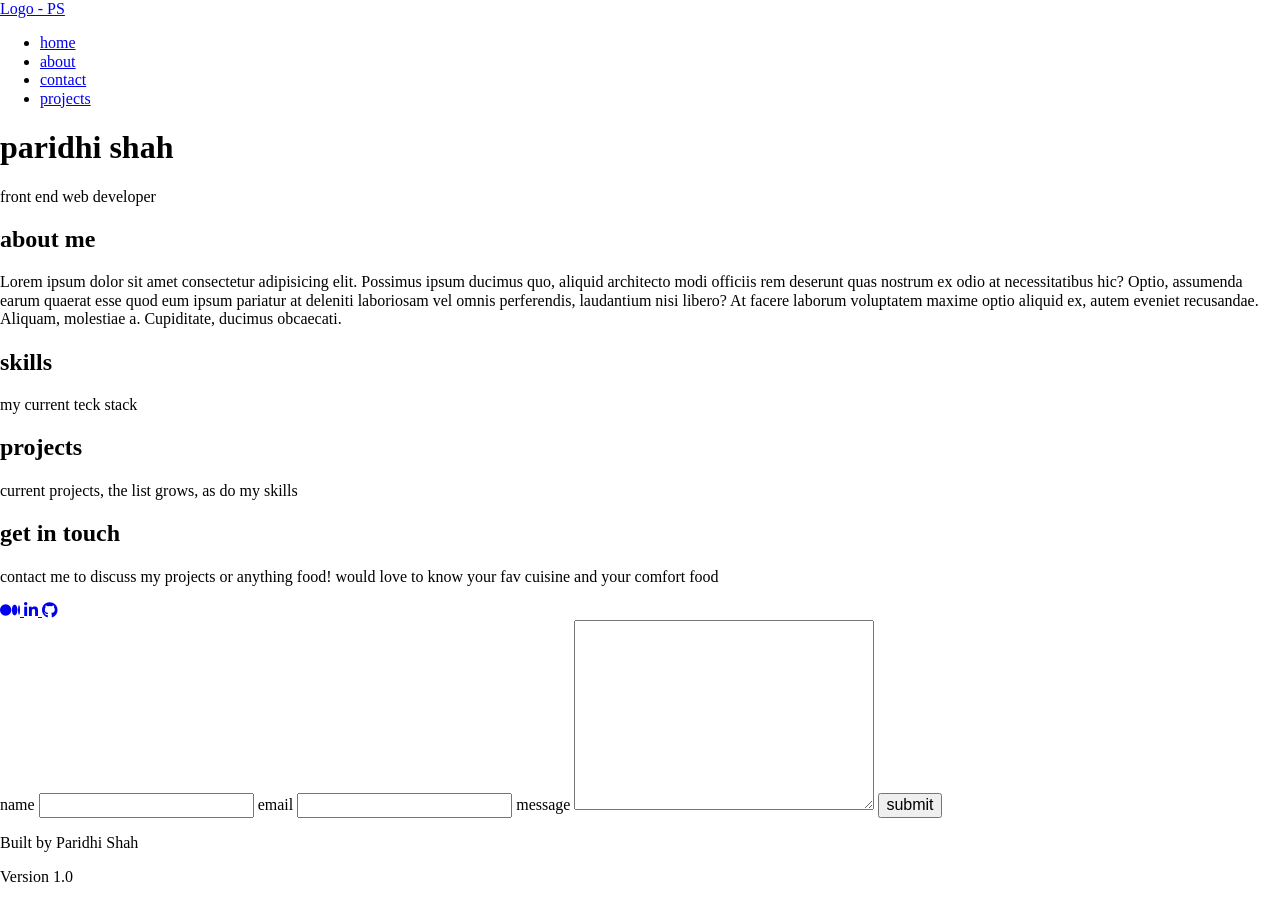
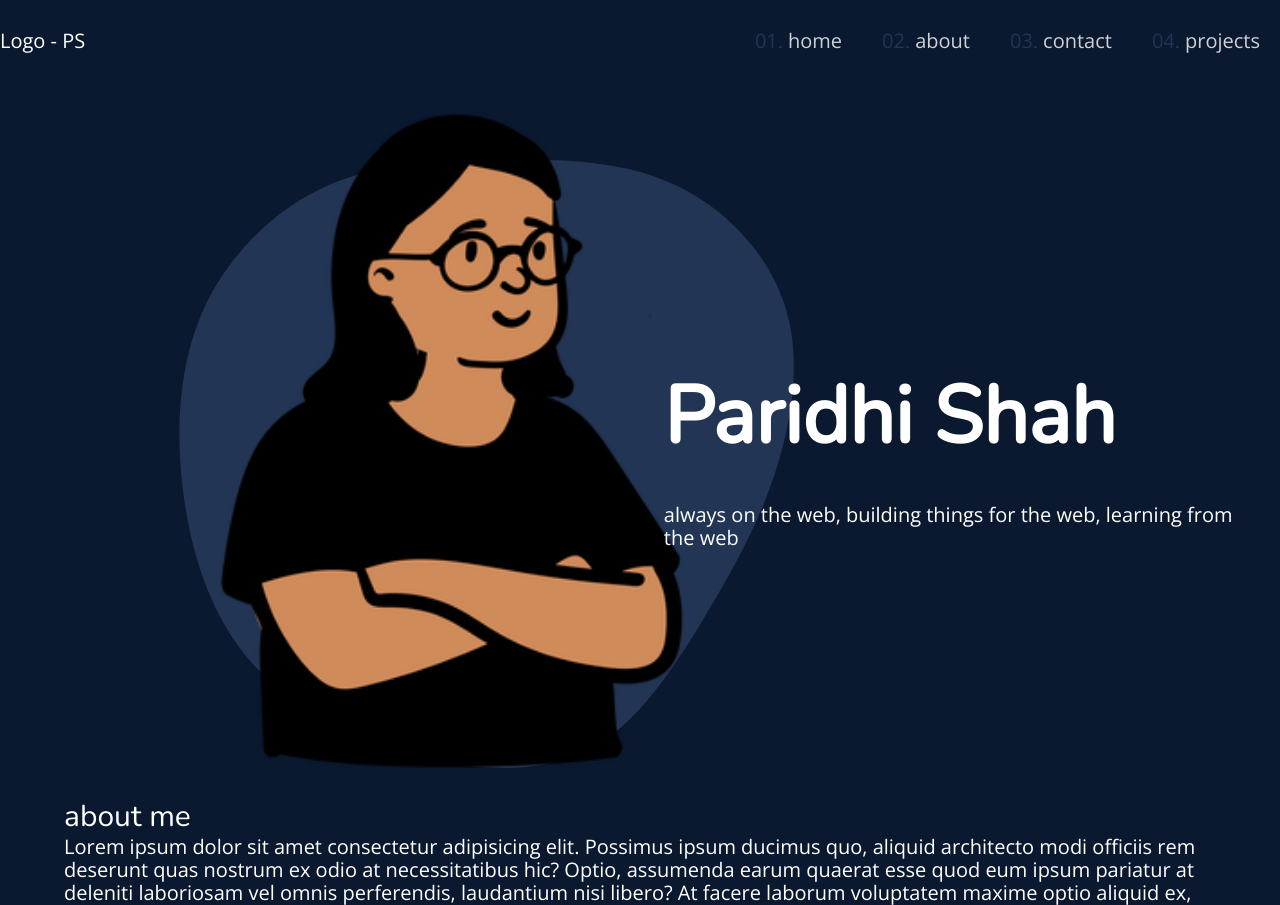
Before and after one commit to paridhishah96/paridhiShahPortfolio, a plain HTML site: page index.html in a window 1280 px wide. Shown: the top 905 px of the page. Drawn offline with nearby package versions, Linux system fonts and the light colour scheme.

Commit message:
completed small changes and styled header

```diff
--- a/index.html
+++ b/index.html
@@ -6,37 +6,44 @@
     <meta name="viewport" content="width=device-width, initial-scale=1.0">
     <title>Paridhi Shah</title>
     <script src="https://kit.fontawesome.com/319714ae3d.js" crossorigin="anonymous"></script>
+    <link rel="preconnect" href="https://fonts.googleapis.com">
+    <link rel="preconnect" href="https://fonts.gstatic.com" crossorigin>
+    <link href="https://fonts.googleapis.com/css2?family=Nunito:ital,wght@0,400;1,700&family=Open+Sans:wght@300;400;700&display=swap" rel="stylesheet">
     <link rel="stylesheet" href="./styles/style.css">
     </head>
 <body>
-    <header>
-        <div class="headerNav" id="headerNav">
-            <nav>
+    <!-- Skip Links -->
+    <a href="#mainContent" class="skip-link">Skip to main content.</a>
+
+    <nav class="headerNav" id="headerNav">
         <a href="#" id="logo">Logo - PS</a>
         <div class="hamburgerMenu" id="hamburgerMenu">
             <ul>
                 <li>
-                            <a href="#home">home</a>
+                    <a href="#home"><span class="srNumber">01.</span>home</a>
                 </li>
                 <li>
-                            <a href="#about">about</a>
+                    <a href="#about"><span class="srNumber">02.</span>about</a>
                 </li>
                 <li>
-                            <a href="#contact">contact</a>
+                    <a href="#contact"><span class="srNumber">03.</span>contact</a>
                 </li>
                 <li>
-                            <a href="#projects">projects</a>
+                    <a href="#projects" class="last"><span class="srNumber">04.</span>projects</a>
                 </li>
             </ul>
         </div>
     </nav>
+    <header>
+        <div class="heading">
+            <div class="bgBlob"></div>
+            <div class="wrapper">
+                <h1>Paridhi Shah</h1>
+                <p>always on the web, building things for the web, learning from the web</p>
             </div>
-        <div class="heading">
-            <h1>paridhi shah</h1>
-            <p>front end web developer</p>
         </div>
     </header>
-    <main>
+    <main id="mainContent">
         <section class="about" id="about">
             <div class="wrapper">
                 <div class="imgContainer">
@@ -110,7 +117,8 @@
     </main>
     <footer>
         <p>Built by Paridhi Shah</p>
-        <p>Version 1.0</p>
+        <p>Version 2.0</p>
     </footer>
 </body>
 </html>
+<!-- colour palette inspiration from www.brittanychiang.com/ -->
--- a/styles/sass/partials/_baseStyles.scss
+++ b/styles/sass/partials/_baseStyles.scss
@@ -0,0 +1,29 @@
+img {
+    max-width: 100%;
+    display: block;
+}
+
+.wrapper {
+    max-width: 1280px;
+    width: 90%;
+    margin: 0 auto;
+}
+
+body {
+  background-color: $primary;
+}
+
+
+// to skip to main content for those who are using keyboards and don't have to scroll through the header - on all pages
+.skip-link {
+    position: absolute;
+    left: -1000px;
+    top: 5px;
+    z-index: 999;
+    background: white;
+    color: black;
+  }
+
+  .skip-link:focus {
+    left: 0;
+  }
--- a/styles/sass/partials/_footer.scss
+++ b/styles/sass/partials/_footer.scss
@@ -0,0 +1,8 @@
+footer {
+    display: flex;
+    flex-direction: column;
+    align-items: center;
+    justify-content: center;
+    justify-content: space-evenly;
+
+}
--- a/styles/sass/partials/_header.scss
+++ b/styles/sass/partials/_header.scss
@@ -0,0 +1,18 @@
+header {
+    height: 90vh;
+    display: flex;
+    flex-direction: column;
+    background: url(../assets/headerImage.png),
+    url(../assets/headerBlob.svg);
+    background-position-y: center;
+    background-position-x: 25%;
+    background-size: contain;
+    background-repeat: no-repeat;
+    display: flex;
+    flex-direction: column;
+    justify-content: center;
+    align-items: flex-end;
+    h1 {
+        padding: 2rem 0;
+    }
+}
--- /dev/null
+++ b/styles/sass/partials/_nav.scss
@@ -0,0 +1,25 @@
+.headerNav {
+    height: 10vh;
+    display: flex;
+    justify-content: space-between;
+    align-items: center;
+    ul {
+        display: flex;
+        li {
+            a {
+                padding: 1rem;
+                color: rgba($color: $white, $alpha: 0.8);
+                transition: color 0.3s ease-in-out, font-size 0.3s ease-in-out;
+                &:hover, &:focus {
+                    color: $accentThree;
+                    font-size: 1.05rem;
+                    outline: none;
+                }
+                span {
+                    padding: 0 .25rem 0 0;
+                    color: $accentTwo;
+                }
+            }
+        }
+    }
+}
--- a/styles/sass/partials/_typography.scss
+++ b/styles/sass/partials/_typography.scss
@@ -0,0 +1,60 @@
+html {
+    font-size: 125%;
+} // making sure the font size is a min of 20px
+
+body {
+    font-family:  $body;
+    font-weight: normal;
+    color: $white;
+} // importing and declaring font family from google fonts!
+
+h1, h2, h3 h4 {
+    font-family: $headings;
+    color: $white;
+    margin: 0;
+}
+
+// heading font sizes
+h1 {
+    font-size: 4rem;
+    font-weight: 700;
+
+}
+
+h2 {
+    font-size: 1.5rem;
+    font-weight: normal;
+}
+
+h3 {
+    font-weight: normal;
+    font-size: 1.3rem;
+}
+
+
+// stripping the default styling from list and button elements
+ul,
+li,
+a,
+p,
+input {
+    margin: 0;
+    padding: 0;
+}
+
+ul {
+    list-style: none;
+}
+
+a {
+    text-decoration: none;
+    color: inherit;
+}
+
+button {
+    background-color: transparent;
+    color: $white;
+    border: none;
+    padding: 0;
+    cursor:pointer;
+}
--- /dev/null
+++ b/styles/sass/partials/_variables.scss
@@ -0,0 +1,18 @@
+// Colours (font/background)
+$primary: #0a192f; //navy
+$accentOne: #112240; //lighter navy
+$accentTwo: #233554; //lightest navy
+$accentThree: #64ffda;
+$white: #ffffff;
+$black: #000000;
+
+// COLOUR PALETTE - MIGHT USE LATER
+// Slate 	        #8892b0
+// Light Slate 	    #a8b2d1
+// Lightest Slate 	#ccd6f6
+// Green 	        #64ffda
+
+// Fonts
+
+$headings: 'Nunito', sans-serif;
+$body: 'Open Sans', sans-serif;
--- a/styles/sass/style.scss
+++ b/styles/sass/style.scss
@@ -1,6 +1,21 @@
-@import './partials/setup';
-// @import './partials/setup';
-// @import './partials/setup';
-// @import './partials/setup';
-// @import './partials/setup';
-// @import './partials/setup';
+//The portfolio is built web first. Media queries go from web to mobile.
+
+// setup and base styles for common css on the project
+@import "./partials/setup";
+@import "./partials/variables";
+@import "./partials/typography";
+@import "./partials/basestyles";
+
+// header styles - found on all pages
+@import "./partials/nav";
+@import "./partials/header";
+
+
+// the form styling from contact and blog page
+// @import "./partials/form";
+
+// footer styling
+@import "./partials/footer";
+
+// Media queries
+// @import "./partials/mediaqueries";
```
Also changed, not shown: assets/headerBlob.svg (added), assets/headerImage.png (added), styles/style.css. Lines whose indentation alone changed are shown as unchanged.
